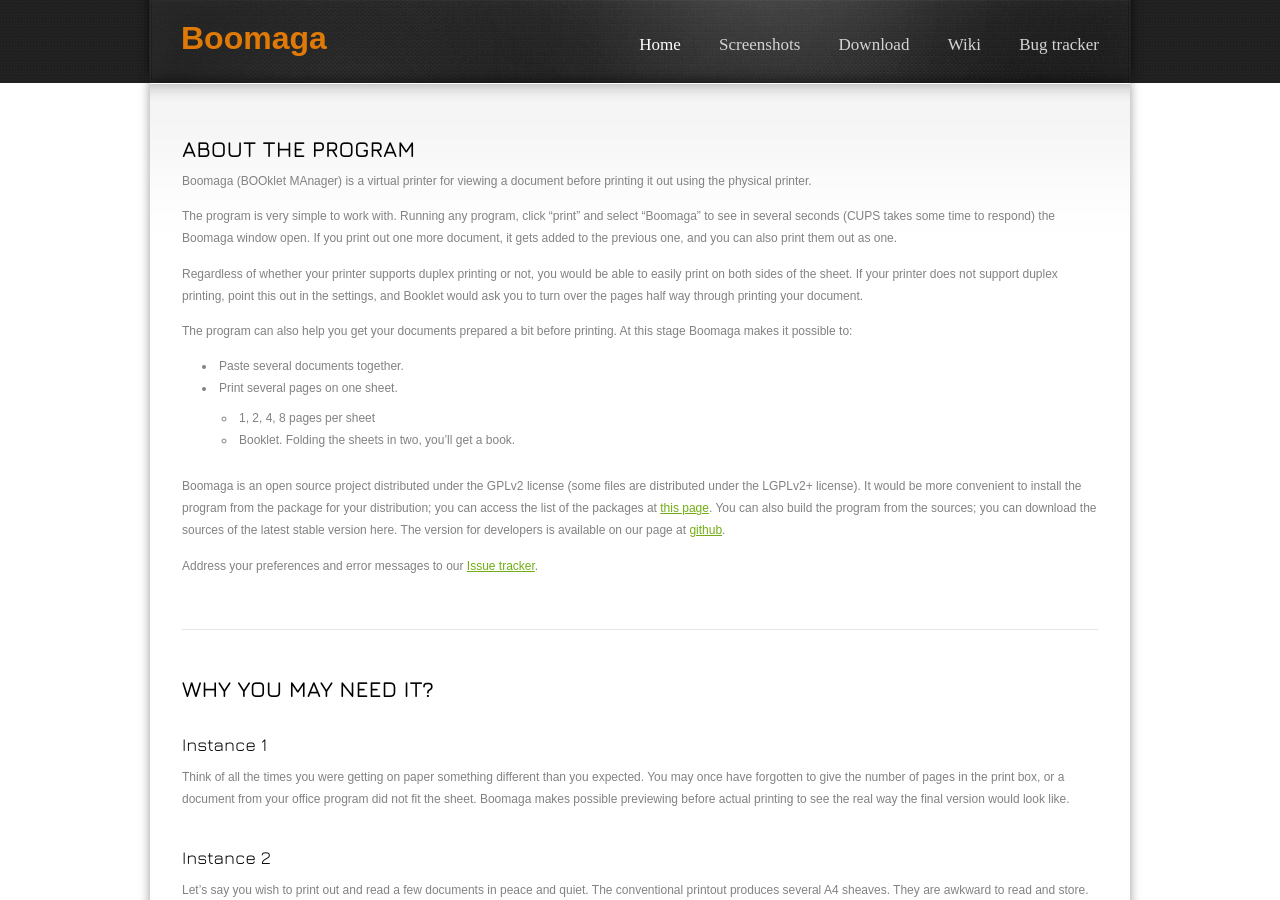
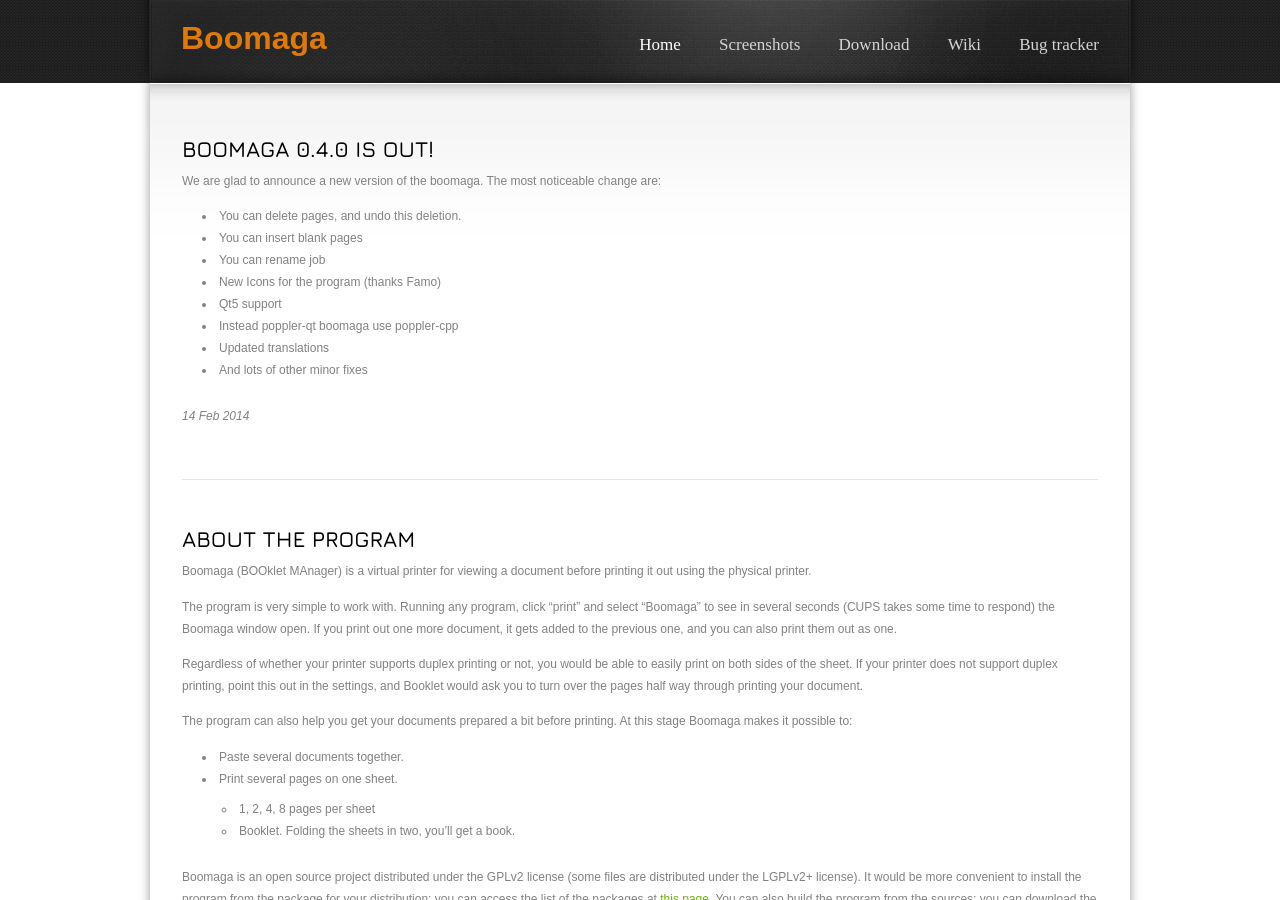
Before and after one commit to Boomaga/Boomaga.github.io, a Jekyll site: the page built from index.md, in a window 1280 px wide and 900 px high. Built offline with Jekyll 4.4.1, drawn with Linux system fonts in a browser that asks for light colours; some web fonts are replaced; Markdown is read by kramdown in place of the engine named in the settings.

```diff
--- a/_config.yml
+++ b/_config.yml
@@ -11,8 +11,8 @@ redcarpet:
     - fenced_code_blocks
 program:
   release:
-    version: 0.3.0
-    link: https://github.com/boomaga/boomaga/archive/v0.3.0.tar.gz
+    version: 0.4.0
+    link: https://github.com/boomaga/boomaga/archive/v0.4.0.tar.gz
 
 menu_items:
   - title:      Home
--- a/index.md
+++ b/index.md
@@ -3,6 +3,11 @@ layout: default
 title: Boomaga - Virtual Printer
 menuItem: Home
 ---
+
+{% for post in site.categories.releases limit 5 %}{{ post.content }}<i>{{ post.date | date_to_string}}</i>{% endfor %}
+
+----------------------------
+
 About the program
 =================
 
```
Also changed, not shown: releases/_posts/2014-02-14-Release_0.4.0.md (added, +16 -0 lines), screenshots/index.html (+11 -4 lines), screenshots/v0.4_mainwindow-s.png (added), screenshots/v0.4_mainwindow.png (added), screenshots/v0.4_printer_settings-s.png (added), screenshots/v0.4_printer_settings.png (renamed from screenshots/v0.3_printer_settings.png).
